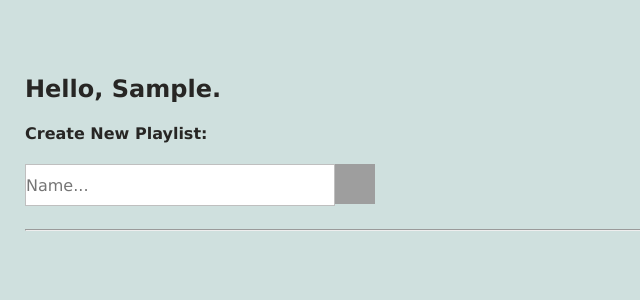
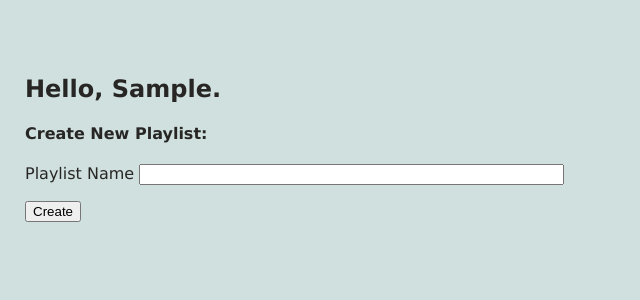
Before and after one commit to reiner-13/spotify-apple-music, a Flask app: page /profile in a window 1280 px wide. Shown: the part 193-493 px from the top of the page, without its empty margins (0-640 px from the left). Run offline with Flask 3, Linux system fonts and the light colour scheme; the visitor is signed in with stand-in values (Sample User, id 1); grey boxes are pictures that could not be loaded.

Commit message:
Create-playlist functionality added.

```diff
--- a/app/forms.py
+++ b/app/forms.py
@@ -27,5 +27,6 @@ class CreateAccountForm(FlaskForm):
         if user is not None:
             raise ValidationError("Please use a different username.")
 
-class AddPlaylistForm(FlaskForm):
-    pass
+class CreatePlaylistForm(FlaskForm):
+    playlist_name = StringField("Playlist Name", validators=[DataRequired()])
+    submit = SubmitField("Create")
--- a/app/models.py
+++ b/app/models.py
@@ -13,6 +13,7 @@ class User(UserMixin, db.Model):
     last_name : so.Mapped[str] = so.mapped_column(sa.String(64))
     password_hash : so.Mapped[Optional[str]] = so.mapped_column(sa.String(256))
     platform : so.Mapped[Optional[str]] = so.mapped_column(sa.String(32))
+    platform_username : so.Mapped[Optional[str]] = so.mapped_column(sa.String(64))
 
     playlists : so.Mapped[list["UserPlaylist"]] = so.relationship(
         back_populates="user"
--- a/app/routes.py
+++ b/app/routes.py
@@ -8,7 +8,7 @@ from spotipy.oauth2 import SpotifyOAuth
 from spotipy.cache_handler import FlaskSessionCacheHandler
 from app import app, db
 from app.forms import *
-from app.models import User
+from app.models import *
 
 
 """Spotipy Things"""
@@ -37,13 +37,26 @@ def home():
 @app.route("/callback")
 def callback():
     sp_oauth.get_access_token(request.args["code"])
-    return redirect(url_for("home"))
+    return redirect(url_for("profile"))
 
 
 @app.route("/profile", methods=['GET', 'POST'])
 @login_required
 def profile():
-    return render_template("profile.html")
+    if current_user.platform == "spotify" and not sp_oauth.validate_token(cache_handler.get_cached_token()):
+        auth_url = sp_oauth.get_authorize_url()
+        return redirect(auth_url)
+    create_playlist_form = CreatePlaylistForm()
+    if create_playlist_form.validate_on_submit():
+        playlist = Playlist(name=create_playlist_form.playlist_name.data)
+        db.session.add(playlist)
+        current_user.platform_username = sp.me()["id"]
+        sp_playlist = sp.user_playlist_create(current_user.platform_username, playlist.name, public=False, collaborative=False, description="SAM Shared Playlist")
+        db.session.commit()
+        user_playlist = UserPlaylist(user_id=current_user.id, playlist_id=playlist.id, platform_id=sp_playlist["id"])
+        db.session.add(user_playlist)
+        db.session.commit()
+    return render_template("profile.html", create_playlist_form=create_playlist_form)
 
 
 @app.route("/<playlist_name>/search_songs", methods=['GET'])
--- a/app/templates/profile.html
+++ b/app/templates/profile.html
@@ -18,12 +18,11 @@
 <div id="main-body">
     <h2>Hello, {{ current_user.first_name }}.</h2>
     <h4>Create New Playlist:</h4>
-    <form id="create-playlist-form" method="POST" autocomplete="off">
-        <input class="form-box" type="text" name="playlist_name" placeholder="Name...">
-        <input class="text-box-submit" type="image" src="https://cdn.icon-icons.com/icons2/1875/PNG/512/plussquare_120280.png" alt="Create Playlist">
+    <form method="POST" autocomplete="off" nonvalidate>
+        {{ create_playlist_form.hidden_tag() }}
+        <p> {{ create_playlist_form.playlist_name.label }} {{ create_playlist_form.playlist_name(size=50) }} </p>
+        <p> {{ create_playlist_form.submit() }} </p>
     </form>
-    <br><br><br><hr>
-
     <form id="view-playlists-form" method="GET">
 
     </form>
```
Also changed, not shown: migrations/versions/4a9819f5a98d_.py (renamed from migrations/versions/8c260276458f_.py, +11 -9 lines), migrations/versions/b0325e1aeb8b_.py (deleted, +0 -46 lines), app.db.
